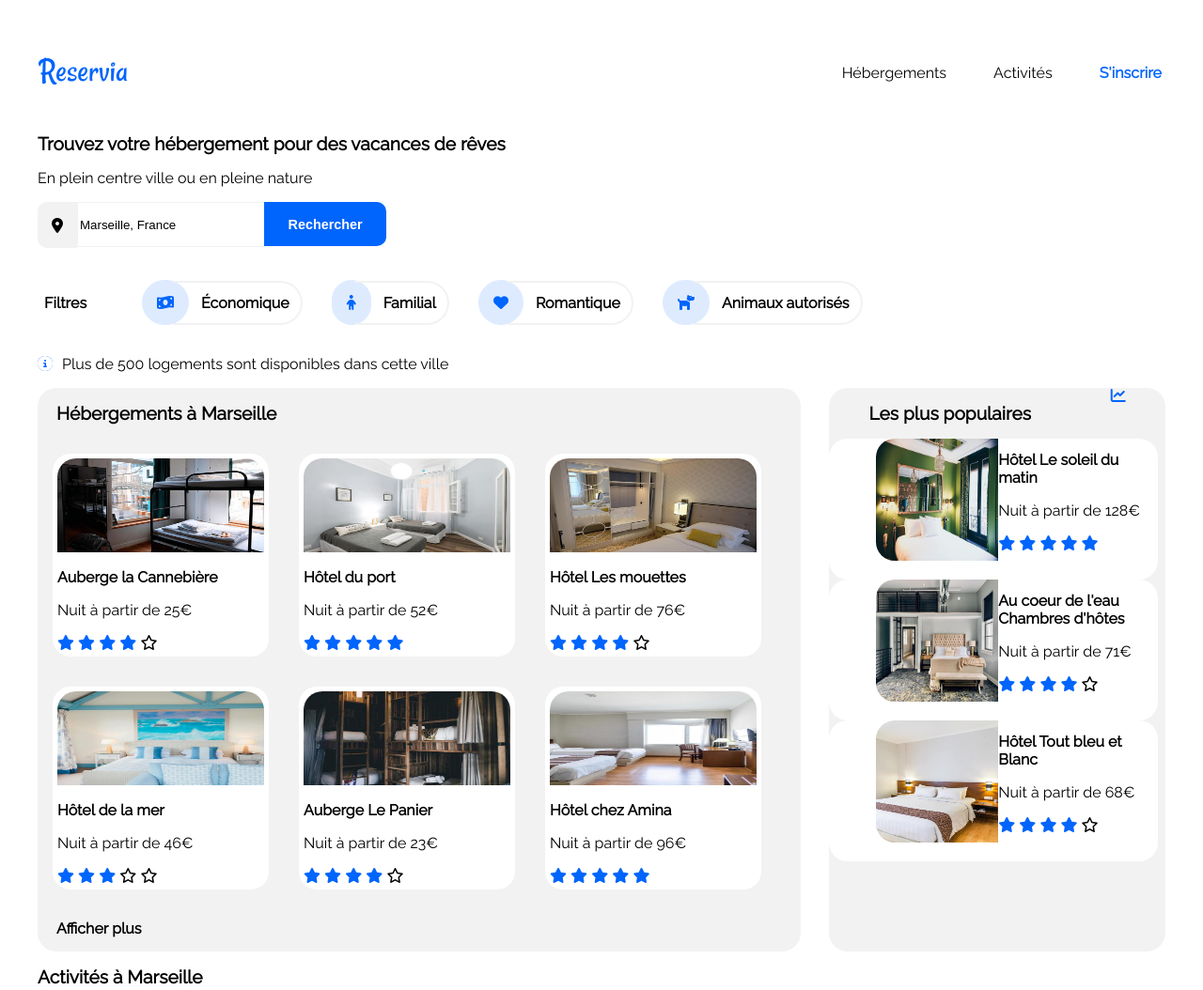
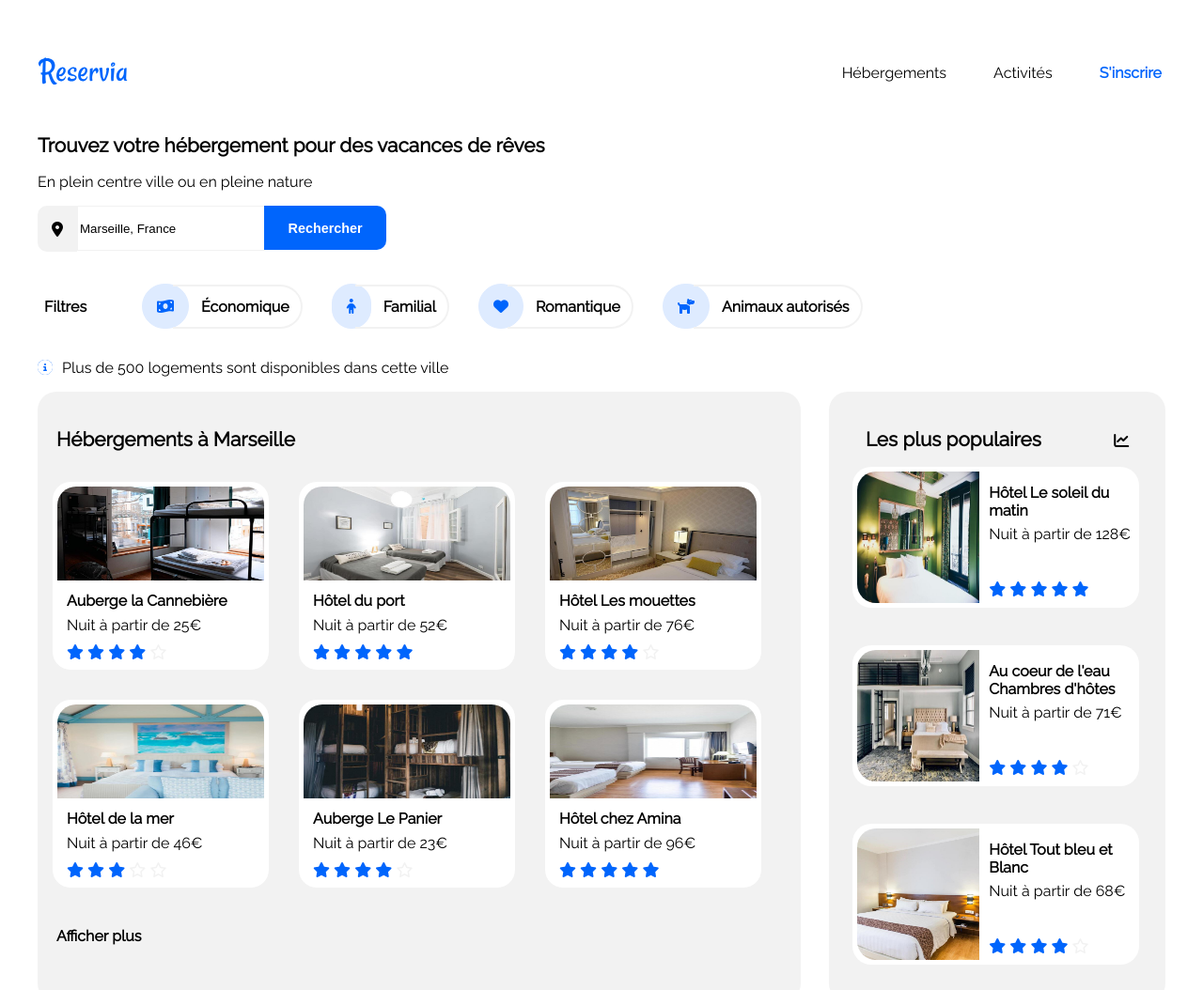
Before and after one commit to sebastien-caillat/CaillatSebastien_2_09042021, a plain HTML site: page index.html in a window 1280 px wide. Shown: the top 1054 px of the page at 94% size. Drawn offline with Linux system fonts and the light colour scheme.

Commit message:
Hosting section CSS v2

```diff
--- a/index.html
+++ b/index.html
@@ -69,31 +69,37 @@
                             <img src="images/hosting/auberge_la_Cannebière.jpg" alt="Auberge la Cannebière" />
                             <h2>Auberge la Cannebière</h2>
                             <p>Nuit à partir de 25€</p>
+                            <div class="rating">
                                 <i class="fas fa-star"></i>
                                 <i class="fas fa-star"></i>
                                 <i class="fas fa-star"></i>
                                 <i class="fas fa-star"></i>
-                            <i class="far fa-star"></i>
+                                <span class="fa-star-inactive"><i class="far fa-star"></i></span>
+                            </div>
                         </div>
                         <div class="hosting">
                             <img src="images/hosting/hôtel_du_port.jpg" alt="Hôtel du port" />
                             <h2>Hôtel du port</h2>
                             <p>Nuit à partir de 52€</p>
+                            <div class="rating">
                                 <i class="fas fa-star"></i>
                                 <i class="fas fa-star"></i>
                                 <i class="fas fa-star"></i>
                                 <i class="fas fa-star"></i>
                                 <i class="fas fa-star"></i>
                             </div>
+                        </div>
                         <div class="hosting">
                             <img src="images/hosting/hôtel_Les_mouettes.jpg" alt="hôtel_Les_Mouettes" />
                             <h2>Hôtel Les mouettes</h2>
                             <p>Nuit à partir de 76€</p>
+                            <div class="rating">
                                 <i class="fas fa-star"></i>
                                 <i class="fas fa-star"></i>
                                 <i class="fas fa-star"></i>
                                 <i class="fas fa-star"></i>
-                            <i class="far fa-star"></i>
+                                <span class="fa-star-inactive"><i class="far fa-star"></i></span>
+                            </div>
                         </div>
                     </div>
                     <div class="host-line-2">
@@ -101,31 +107,37 @@
                             <img src="images/hosting/hôtel_de_la_mer.jpg" alt="Hôtel de la mer" />
                             <h2>Hôtel de la mer</h2>
                             <p>Nuit à partir de 46€</p>
+                            <div class="rating">
                                 <i class="fas fa-star"></i>
                                 <i class="fas fa-star"></i>
                                 <i class="fas fa-star"></i>
-                            <i class="far fa-star"></i>
-                            <i class="far fa-star"></i>
+                                <span class="fa-star-inactive"><i class="far fa-star"></i></span>
+                                <span class="fa-star-inactive"><i class="far fa-star"></i></span>
+                            </div>
                         </div>
                         <div class="hosting">
                             <img src="images/hosting/auberge_Le_Panier.jpg" alt="Auberge Le Panier" />
                             <h2>Auberge Le Panier</h2>
                             <p>Nuit à partir de 23€</p>
+                            <div class="rating">
                                 <i class="fas fa-star"></i>
                                 <i class="fas fa-star"></i>
                                 <i class="fas fa-star"></i>
                                 <i class="fas fa-star"></i>
-                            <i class="far fa-star"></i>
+                                <span class="fa-star-inactive"><i class="far fa-star"></i></span>
+                            </div>
                         </div>
                         <div class="hosting">
                             <img src="images/hosting/hôtel_chez_Amina.jpg" alt="Hôtel chez Amina" />
                             <h2>Hôtel chez Amina</h2>
                             <p>Nuit à partir de 96€</p>
+                            <div class="rating">
                                 <i class="fas fa-star"></i>
                                 <i class="fas fa-star"></i>
                                 <i class="fas fa-star"></i>
                                 <i class="fas fa-star"></i>
                                 <i class="fas fa-star"></i>
+                            </div>
                         </div>
                     </div>
                     <p><span class="read-more">Afficher plus</span></p>
@@ -140,31 +152,37 @@
                         <img src="images/hosting/soleil_du_matin.jpg" alt="Hôtel Le soleil du Matin" />
                         <h2>Hôtel Le soleil du matin</h2>
                         <p>Nuit à partir de 128€ </p>
+                        <div class="rating">
                             <i class="fas fa-star"></i>
                             <i class="fas fa-star"></i>
                             <i class="fas fa-star"></i>
                             <i class="fas fa-star"></i>
                             <i class="fas fa-star"></i>
                         </div>
+                    </div>
                     <div class="most_popular">
                         <img src="images/hosting/au_coeur_de_l'eau.jpg" alt="Au coeur de l'eau Chambres d'hôtes" />
                         <h2>Au coeur de l'eau Chambres d'hôtes</h2>
                         <p>Nuit à partir de 71€</p>
+                        <div class="rating">
                             <i class="fas fa-star"></i>
                             <i class="fas fa-star"></i>
                             <i class="fas fa-star"></i>
                             <i class="fas fa-star"></i>
-                        <i class="far fa-star"></i>
+                            <span class="fa-star-inactive"><i class="far fa-star"></i></span>
+                        </div>
                     </div>
                     <div class="most_popular">
                         <img src="images/hosting/hôtel_tout_bleu_et_blanc.jpg" alt="Hôtel Tout bleu et Blanc" />
                         <h2>Hôtel Tout bleu et Blanc</h2>
                         <p>Nuit à partir de 68€</p>
+                        <div class="rating">
                             <i class="fas fa-star"></i>
                             <i class="fas fa-star"></i>
                             <i class="fas fa-star"></i>
                             <i class="fas fa-star"></i>
-                        <i class="far fa-star"></i>
+                            <span class="fa-star-inactive"><i class="far fa-star"></i></span>
+                        </div>
                     </div>
                 </div>
             </section>
--- a/style.css
+++ b/style.css
@@ -20,7 +20,7 @@ body
 h1
 {
     font-style: bold;
-    font-size: 1.2em;
+    font-size: 1.3em;
 }
 
 h2
@@ -44,6 +44,11 @@ p
 .fas
 {
     color: #0065FC;
+}
+
+.fa-star-inactive
+{
+    color: #F2F2F2;
 }
 
 /* Header */
@@ -181,6 +186,19 @@ input
     z-index: 2;
 }
 
+.filters a
+{
+    text-decoration: none;
+    border: none;
+    color: black;
+}
+
+.filters-button:hover
+{
+    color: #0065FC;
+    font-style: italic;
+}
+
     /* Info Circle */
 
 .tooltip-block
@@ -204,6 +222,11 @@ input
     display: flex;
 }
 
+#section-hosting h1
+{
+    padding-top: 20px;
+}
+
     /* Hosting Marseille */
 
 #section-hosting-marseille
@@ -211,13 +234,19 @@ input
     border-radius: 20px;
     width: 70%;
     margin-right: 30px;
-    height: 600px;
+    height: 650px;
 }
 
 #section-hosting-marseille h1, .read-more
 {
     font-weight: bold;
     padding-left: 20px;
+}
+
+.read-more
+{
+    position: relative;
+    top: 10px;
 }
 .hosting img
 {
@@ -233,9 +262,16 @@ input
     border: 1px solid #F2F2F2;
     border-radius: 20px;
     width: 220px;
+    height: 190px;
     padding: 5px;
     margin: 15px;
     justify-content: space-around;
+}
+
+.hosting h2, .hosting p, .hosting .rating
+{
+    padding-left: 10px;
+    line-height: 0.6em;
 }
 
 .host-line-1
@@ -256,7 +292,7 @@ input
     flex-direction: column;
     border-radius: 20px;
     width: 30%;
-    height: 600px;
+    height: 650px;
     width: 370px;
 }
 
@@ -264,22 +300,44 @@ input
 {
     display: flex;
     justify-content: space-around;
+    align-items: baseline;
+}
+
+.fa-chart-line
+{
+    color: black;
 }
 
 .most_popular
 {
     background-color: #FFFFFF;
     border-radius: 20px;
-    height: 150px;
+    height: 140px;
     width: 300px;
-    padding-left: 50px;
+    padding-top: 5px;
+    padding-left: 5px;
+    padding-bottom: 5px;
+    margin-bottom: 40px;
+    margin-left: 25px;
 }
 
 .most_popular img
 {
     width: 130px;
-    height: 130px;
+    height: 140px;
     border-top-left-radius: 20px;
     border-bottom-left-radius: 20px;
     float: left;
+    padding-right: 10px;
 }
+
+.most_popular .fas
+{
+    padding-top: 15px;
+}
+
+.most_popular p
+{
+    position: relative;
+    bottom: 10px;
+}
```
Lines whose indentation alone changed are shown as unchanged.
